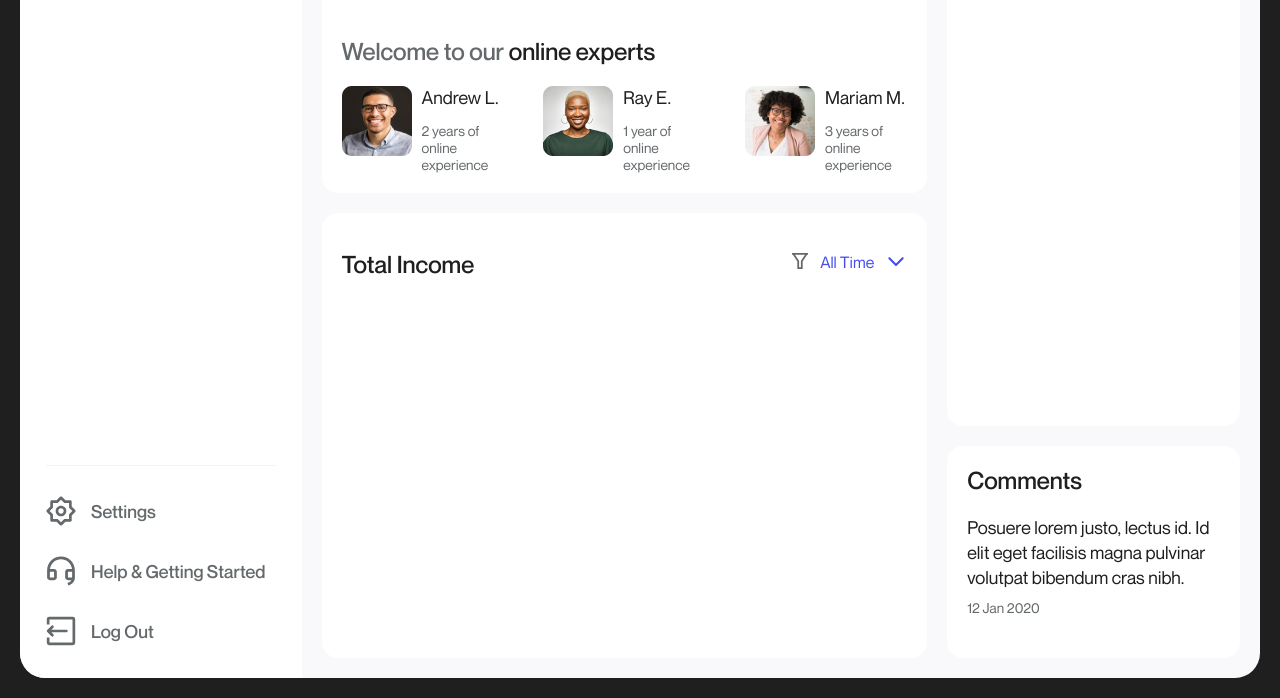
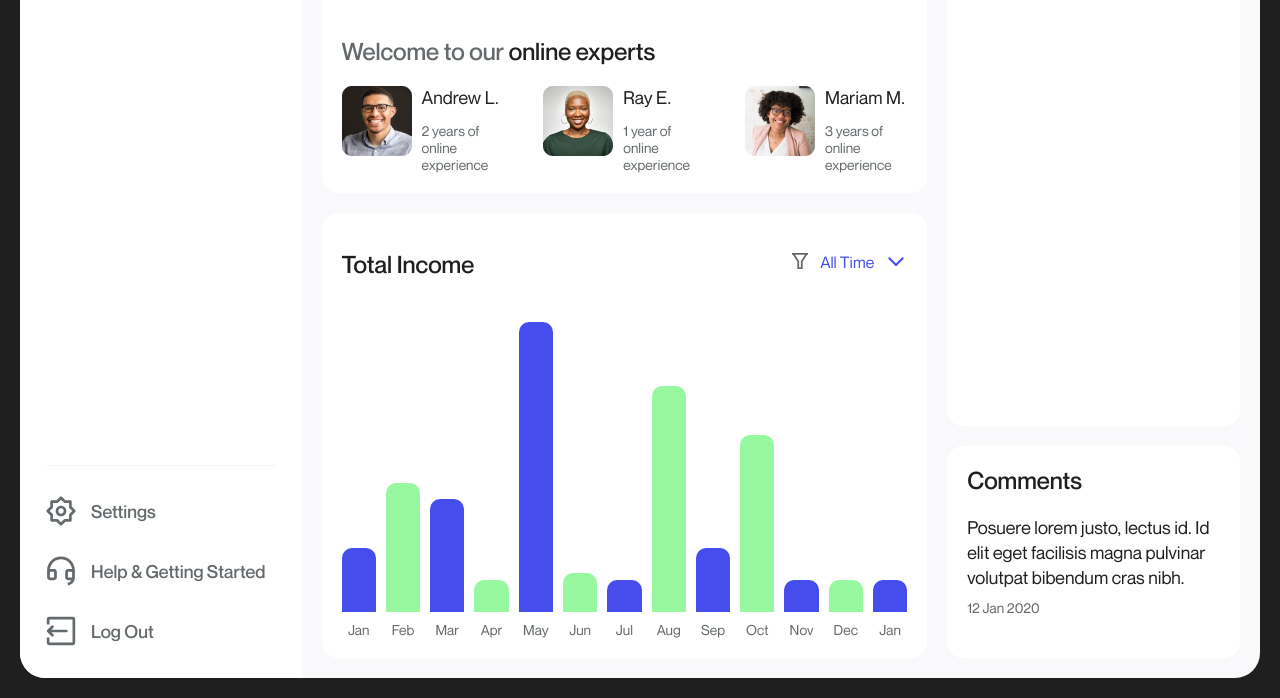
Before and after one commit to StasyaShu/test_ux-mind, a website: page source/index.html in a window 1280 px wide. Shown: the part 508-1206 px from the top of the page. Drawn offline with nearby package versions, Linux system fonts and the light colour scheme; files that its build step writes are made by us from their sources; files whose address does not match are found by name.

Commit message:
стилизация блока income

```diff
--- a/source/index.html
+++ b/source/index.html
@@ -324,6 +324,23 @@
                     </ul>
                   </div>
                 </div>
+                <div class="income__chart chart">
+                  <ul class="chart__list">
+                    <li class="chart__item">Jan</li>
+                    <li class="chart__item">Feb</li>
+                    <li class="chart__item">Mar</li>
+                    <li class="chart__item">Apr</li>
+                    <li class="chart__item">May</li>
+                    <li class="chart__item">Jun</li>
+                    <li class="chart__item">Jul</li>
+                    <li class="chart__item">Aug</li>
+                    <li class="chart__item">Sep</li>
+                    <li class="chart__item">Oct</li>
+                    <li class="chart__item">Nov</li>
+                    <li class="chart__item">Dec</li>
+                    <li class="chart__item">Jan</li>
+                  </ul>
+                </div>
               </div>
               <div class="dashboard__block dashboard__block--popular popular block">
                 <div class="block__title">
--- /dev/null
+++ b/source/sass/blocks/chart.scss
@@ -0,0 +1,98 @@
+.chart {
+  width: 100%;
+  height: 100%;
+
+  &__list {
+    padding: 0;
+    margin: 0;
+    display: flex;
+    align-items: flex-end;
+    height: 100%;
+  }
+
+  &__item {
+    width: 100%;
+    height: 100%;
+    position: relative;
+    font-weight: 400;
+    font-size: 14px;
+    line-height: 17px;
+    color: $color-mid-grey;
+    display: flex;
+    flex-direction: column;
+    align-items: center;
+    justify-content: end;
+  }
+
+  &__item:not(:first-child) {
+    margin-left: 10px;
+  }
+
+  &__item::before {
+    content: "";
+    position: absolute;
+    bottom: 26px;
+    width: 100%;
+    border-radius: 10px 10px 0px 0px;
+  }
+
+  &__item:nth-child(2n+1)::before {
+    background-color: $color-neon-blue;
+  }
+
+  &__item:nth-child(2n)::before {
+    background-color: $color-pale-green;
+  }
+
+  &__item:first-child::before {
+    height: 20%;
+  }
+
+  &__item:first-child + li::before {
+    height: 40%;
+  }
+
+  &__item:nth-child(3)::before {
+    height: 35%;
+  }
+
+  &__item:nth-child(4)::before {
+    height: 10%;
+  }
+
+  &__item:nth-child(5)::before {
+    height: 90%;
+  }
+
+  &__item:nth-child(6)::before {
+    height: 12%;
+  }
+
+  &__item:nth-child(7)::before {
+    height: 10%;
+  }
+
+  &__item:nth-child(8)::before {
+    height: 70%;
+  }
+
+  &__item:nth-child(9)::before {
+    height: 20%;
+  }
+
+  &__item:nth-child(10)::before {
+    height: 55%;
+  }
+
+  &__item:nth-child(11)::before {
+    height: 10%;
+  }
+
+  &__item:nth-child(12)::before {
+    height: 10%;
+  }
+
+  &__item:nth-child(13)::before {
+    height: 10%;
+  }
+}
--- a/source/sass/blocks/comments.scss
+++ b/source/sass/blocks/comments.scss
@@ -9,7 +9,6 @@
       font-weight: 400;
       font-size: 18px;
       line-height: 25px;
-
       color: $color-black-russian;
 
       &:hover {
@@ -21,7 +20,6 @@
       font-weight: 400;
       font-size: 14px;
       line-height: 15px;
-
       color: $color-mid-grey;
     }
   }
--- a/source/sass/blocks/dashboard.scss
+++ b/source/sass/blocks/dashboard.scss
@@ -13,7 +13,6 @@
     font-weight: 500;
     font-size: 50px;
     line-height: 60px;
-
     grid-column: 1 / -1;
     grid-row: 1 / 2;
   }
--- a/source/sass/blocks/income.scss
+++ b/source/sass/blocks/income.scss
@@ -0,0 +1,5 @@
+.income {
+  width: 100%;
+  display: flex;
+  flex-direction: column;
+}
--- a/source/sass/blocks/navigation.scss
+++ b/source/sass/blocks/navigation.scss
@@ -50,7 +50,7 @@
 
     p {
       margin: 0;
-      padding: 0;
+      padding: 10px 5px;
     }
   }
 }
--- a/source/sass/blocks/statistics.scss
+++ b/source/sass/blocks/statistics.scss
@@ -25,7 +25,6 @@
     font-weight: 500;
     font-size: 16px;
     line-height: 19px;
-
     justify-self: end;
   }
 
@@ -36,7 +35,6 @@
     font-weight: 500;
     font-size: 40px;
     line-height: 48px;
-
     color: $color-black-russian;
   }
 }
--- a/source/sass/style.scss
+++ b/source/sass/style.scss
@@ -38,3 +38,4 @@
 @import "blocks/comments";
 @import "blocks/statistics";
 @import "blocks/experts";
+@import "blocks/chart";
```
Also changed, not shown: build/css/style.min.css, build/img/icon-arrow-filter.svg, build/index.html, 1 other file.
